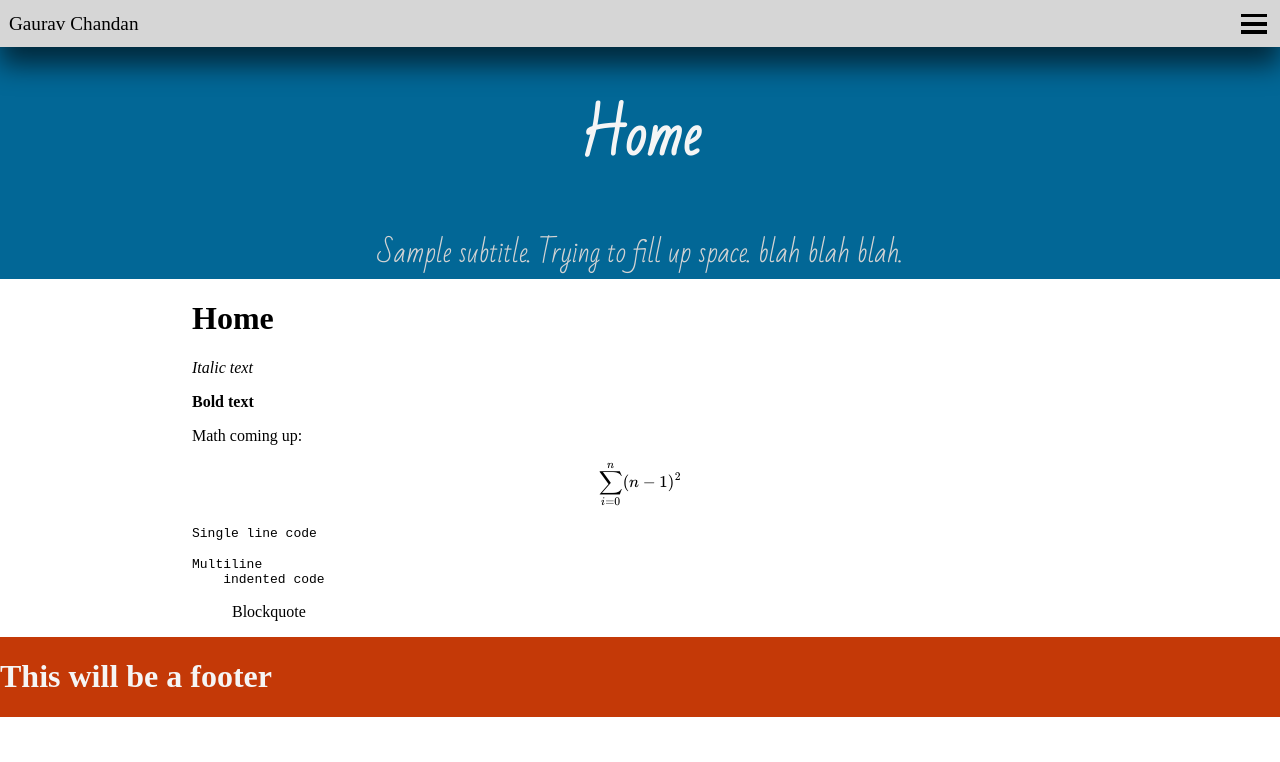
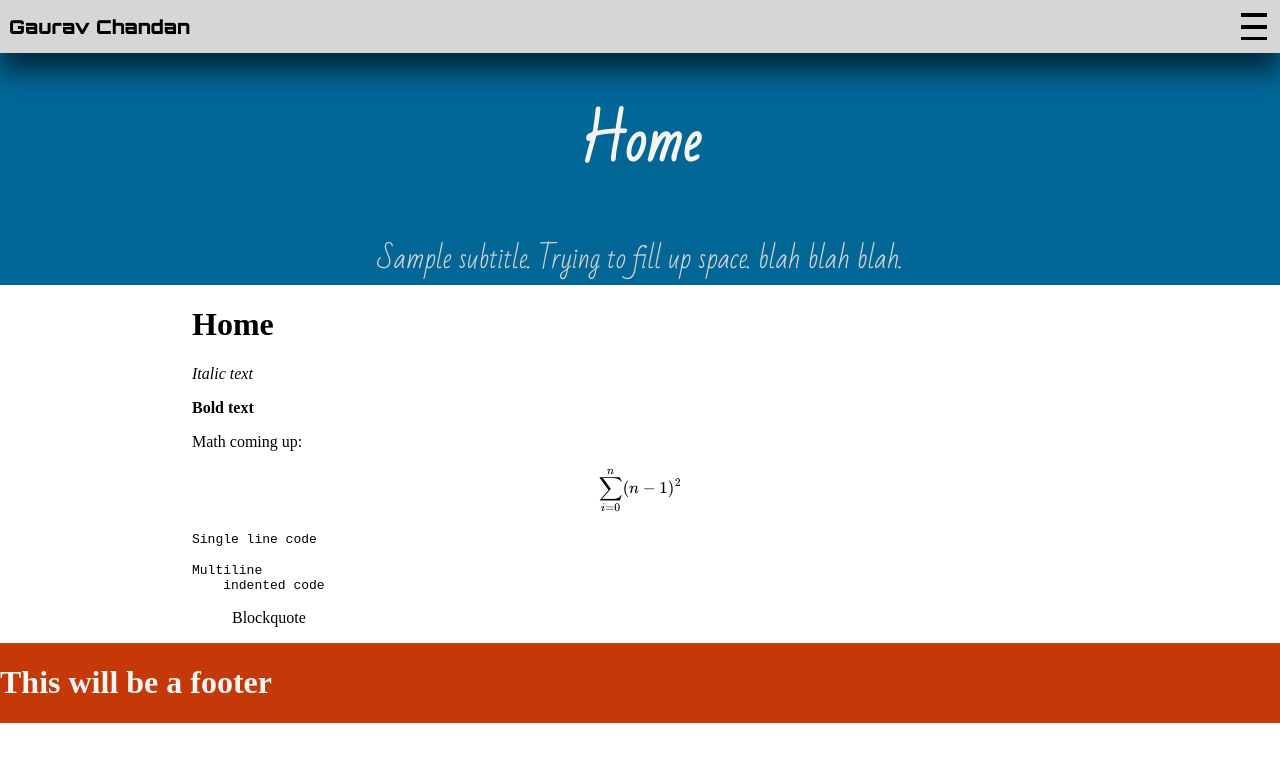
Before and after one commit to gauravchandan/gauravchandan.github.io, a Jekyll site: the page built from index.md, in a window 1280 px wide. Shown: the top 762 px of the page. Built offline with Jekyll 4.4.1, drawn with Linux system fonts in a browser that asks for light colours; some web fonts are replaced; formulas are drawn with MathJax 3.

Commit message:
Fixed dropdown menu for sure

```diff
--- a/_includes/dropdown-menu.html
+++ b/_includes/dropdown-menu.html
@@ -4,10 +4,10 @@
         <div class="dropdown-menu-bar"></div>   <!-- But, what the scss also does, is display the dropdown-content, when that checkbox is checked -->
         <div class="dropdown-menu-bar"></div>   <!-- i.e when the menu icon is clicked. Hence, click-hack -->
         <div class="dropdown-menu-bar"></div>
+    </label>
         <div class="dropdown-content">
             <a href="index.html">Home</a>
             <a href="blog.html">Blog</a>
             <a href="about.html">About</a>
         </div>
-    </label>
 </div>
--- a/_layouts/about.html
+++ b/_layouts/about.html
@@ -8,7 +8,7 @@
         <!-- The following lines are to include some Google Fonts -->
         <link rel="preconnect" href="https://fonts.googleapis.com">
         <link rel="preconnect" href="https://fonts.gstatic.com" crossorigin>
-        <link href="https://fonts.googleapis.com/css2?family=Bad+Script&family=Corben&display=swap" rel="stylesheet">
+        <link href="https://fonts.googleapis.com/css2?family=Bad+Script&family=Orbitron:wght@900&display=swap" rel="stylesheet">
 
         <title>
             {{ page.title }} | {{ site.name }}
--- a/_layouts/default.html
+++ b/_layouts/default.html
@@ -8,7 +8,7 @@
         <!-- The following lines are to include some Google Fonts -->
         <link rel="preconnect" href="https://fonts.googleapis.com">
         <link rel="preconnect" href="https://fonts.gstatic.com" crossorigin>
-        <link href="https://fonts.googleapis.com/css2?family=Bad+Script&family=Corben&display=swap" rel="stylesheet">
+        <link href="https://fonts.googleapis.com/css2?family=Bad+Script&family=Orbitron:wght@900&display=swap" rel="stylesheet">
 
         <title>
             {{ page.title }} | {{ site.name }}
--- a/_sass/dropdown.scss
+++ b/_sass/dropdown.scss
@@ -8,7 +8,7 @@
 }
 
 div .dropdown-menu-bar{
-    margin: 0.5vh;
+    border: 0.5vmin solid $site-name-background;
     width: 2vmax;
     height: 0.3vmax;
     background-color: $menu-bar-color;
@@ -37,8 +37,8 @@
 }
 
 /* Change color of drop down menu icon upon hover*/
-.dropdown-menu:hover{
-    background-color: $menu-hover-color;
+.dropdown-menu:hover .dropdown-menu-bar{
+    border: 0.5vmin solid $menu-hover-color
 }
 
 
@@ -59,6 +59,6 @@
 }
 
 /* Change color of drop down menu icon upon click*/
-input[type=checkbox]:checked ~ .dropdown-menu{
-    background-color: $menu-hover-color;
+input[type=checkbox]:checked ~ .dropdown-menu .dropdown-menu-bar{
+    border: 0.5vmin solid $menu-hover-color;
 }
--- a/_sass/typography.scss
+++ b/_sass/typography.scss
@@ -4,7 +4,7 @@
 /* To be used for the site title, i.e Gaurav Chandan */
 .grid-header .site-name{
     font-size: 1.5vmax;                               /* 1.2vw */
-    font-family: 'Corben', cursive;
+    font-family: 'Orbitron', sans-serif;
     color: $site-name-color;
 }
 
```
Also changed, not shown: 7 other files.
